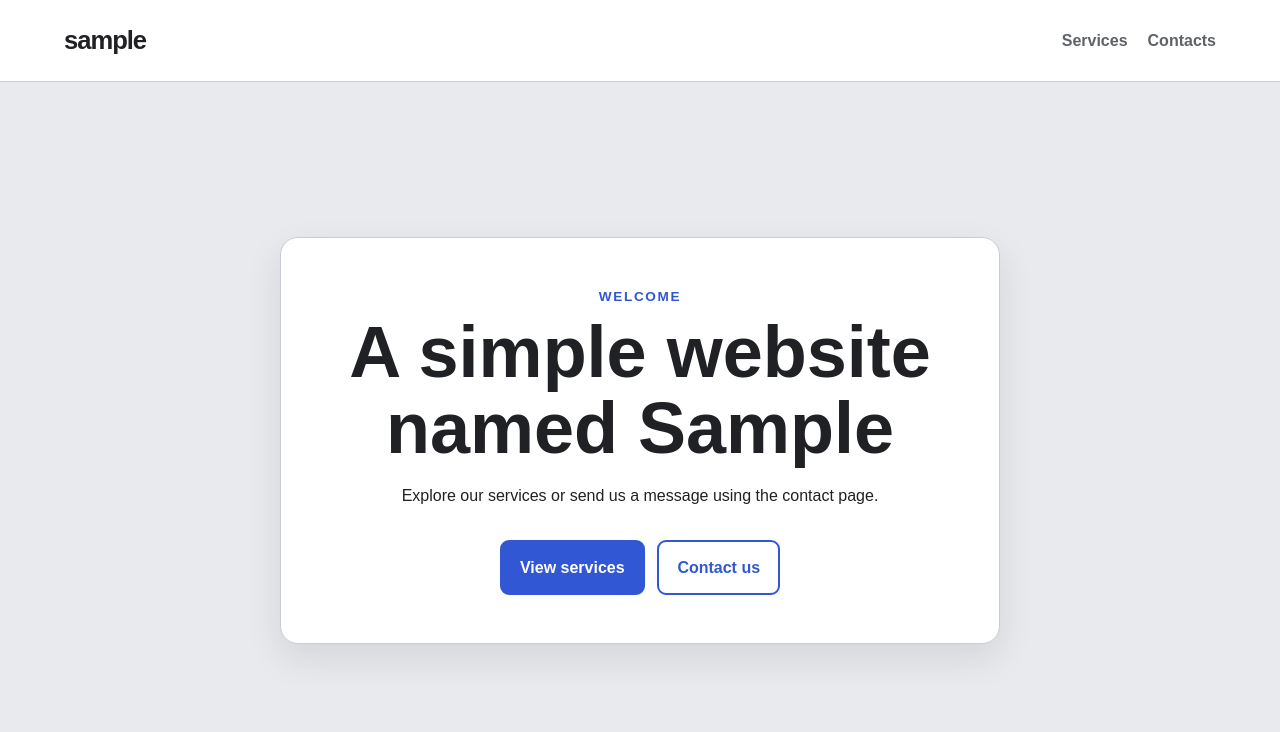
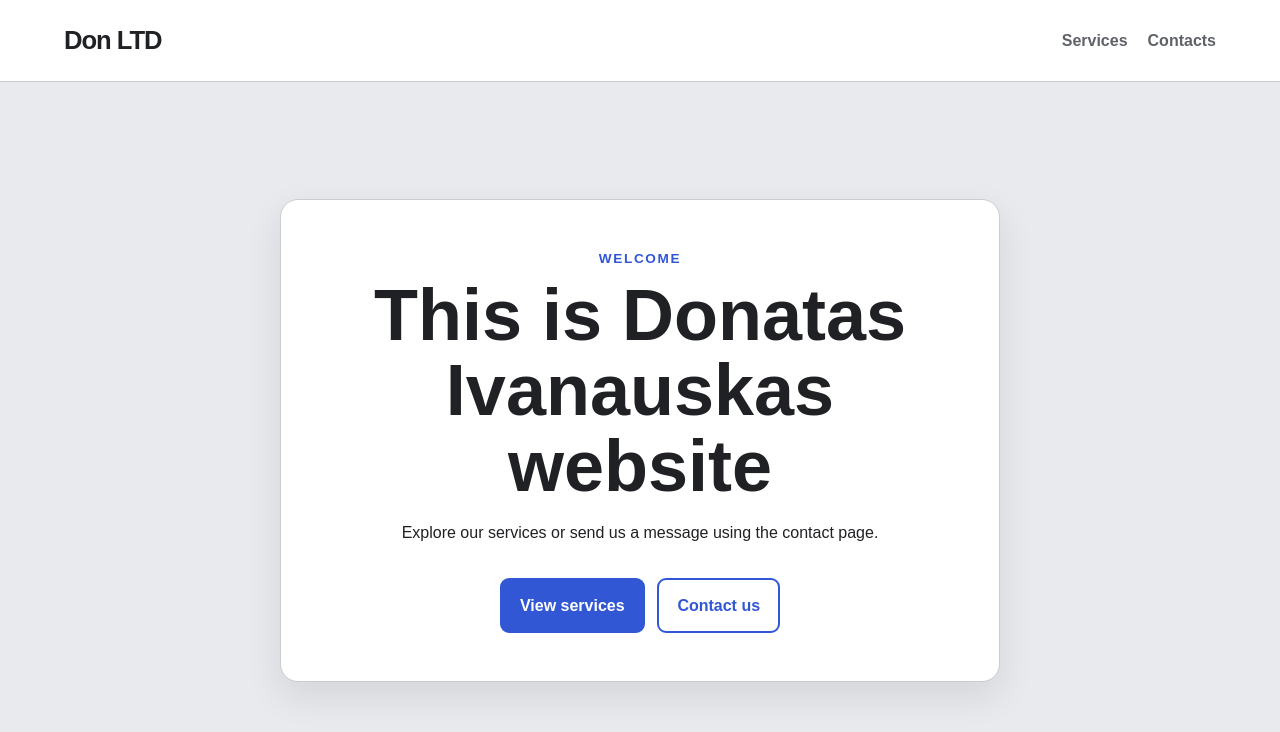
Before and after one commit to ivanauskasdonatas-bot/learning, a plain HTML site: page Sample_website/index.html in a window 1280 px wide. Drawn offline with Linux system fonts and the light colour scheme.

Commit message:
Make Sample Website discoverable on the dashboard

```diff
--- a/Sample_website/main.html
+++ b/Sample_website/index.html
@@ -3,12 +3,12 @@
 <head>
   <meta charset="UTF-8">
   <meta name="viewport" content="width=device-width, initial-scale=1.0">
-  <title>Sample | Home</title>
+  <title>Don LTD | Home</title>
   <link rel="stylesheet" href="design.css">
 </head>
 <body>
   <header class="site-header">
-    <a class="logo" href="main.html">sample</a>
+    <a class="logo" href="index.html">Don LTD</a>
     <nav aria-label="Main navigation">
       <a href="Services.html">Services</a>
       <a href="Contacts.html">Contacts</a>
@@ -18,7 +18,7 @@
   <main class="hero">
     <section class="card">
       <p class="eyebrow">Welcome</p>
-      <h1>A simple website named Sample</h1>
+      <h1>This is Donatas Ivanauskas website</h1>
       <p>Explore our services or send us a message using the contact page.</p>
       <div class="button-row">
         <a class="button" href="Services.html">View services</a>
```
Also changed, not shown: Sample_website/Contacts.html (+1 -1 lines), Sample_website/Services.html (+1 -1 lines).
